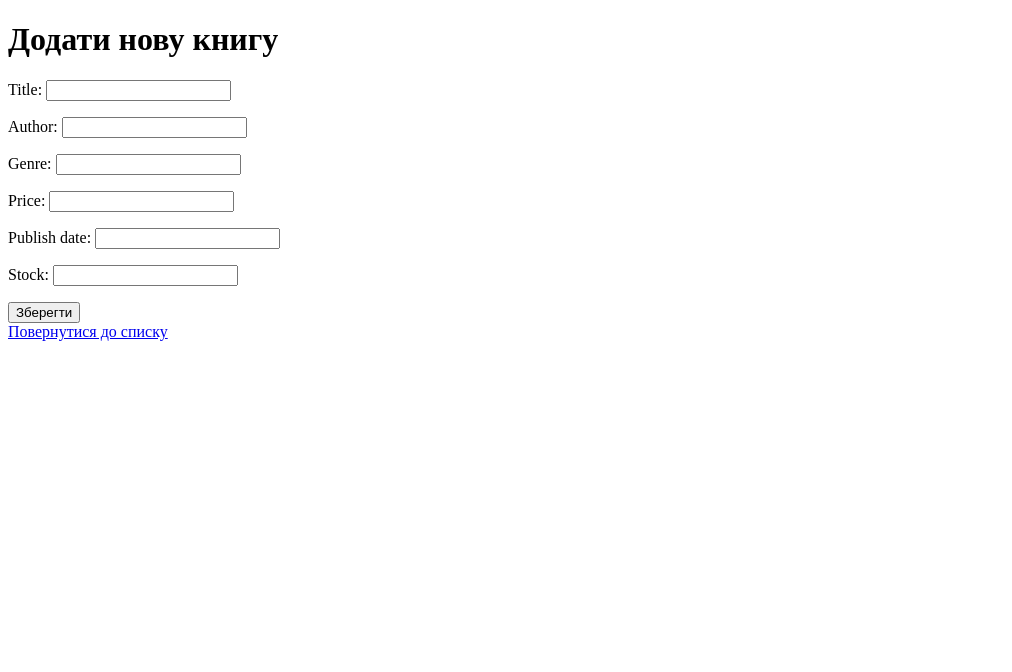
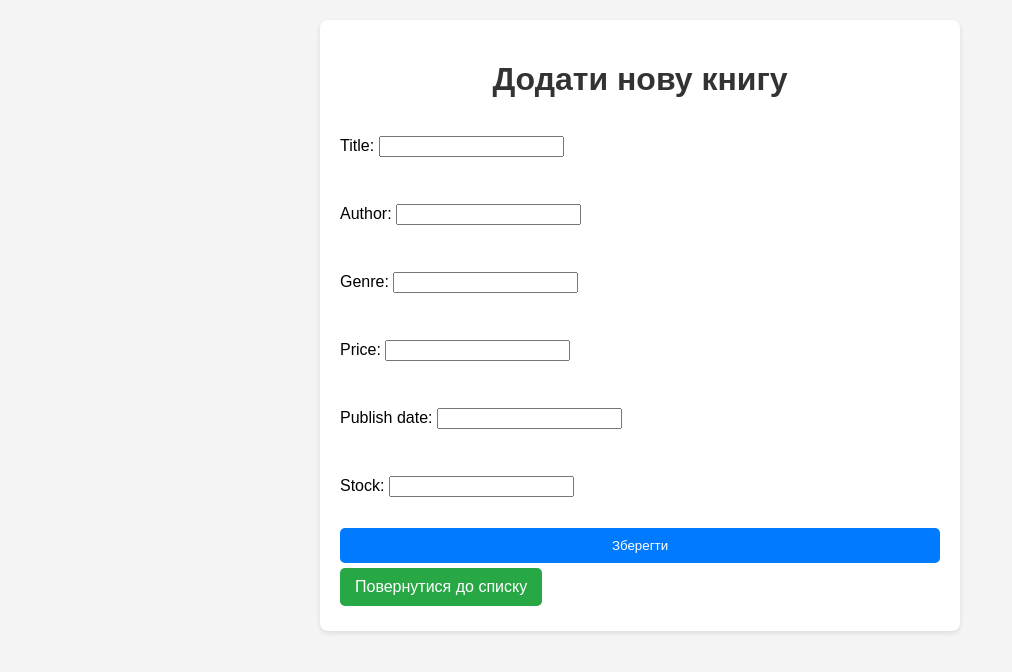
Before and after one commit to lisakaminska/Brewed_tales, a Django app: page /cafe_book_space/books/add/ in a window 1280 px wide. Shown: the top 672 px of the page, without its empty margins (0-1012 px from the left). Run offline with Django 5.2, Linux system fonts and the light colour scheme.

Commit message:
making html pretty p.2

```diff
--- a/brewed_tales/cafe_book_space/templates/cafe_book_space/book_form.html
+++ b/brewed_tales/cafe_book_space/templates/cafe_book_space/book_form.html
@@ -2,9 +2,60 @@
 <html lang="uk">
 <head>
     <meta charset="UTF-8">
+    <meta name="viewport" content="width=device-width, initial-scale=1.0">
     <title>{% if book.id %}Редагувати книгу{% else %}Додати книгу{% endif %}</title>
+    <style>
+        body {
+            font-family: Arial, sans-serif;
+            background-color: #f4f4f4;
+            margin: 0;
+            padding: 20px;
+        }
+        h1 {
+            text-align: center;
+            color: #333;
+        }
+        .container {
+            max-width: 600px;
+            margin: auto;
+            background: #fff;
+            padding: 20px;
+            border-radius: 8px;
+            box-shadow: 0 2px 5px rgba(0, 0, 0, 0.1);
+        }
+        form {
+            display: flex;
+            flex-direction: column;
+            gap: 15px;
+        }
+        button {
+            padding: 10px 15px;
+            background-color: #007bff; /* Синій колір для кнопки зберегти */
+            color: white;
+            border: none;
+            border-radius: 5px;
+            cursor: pointer;
+        }
+        button:hover {
+            background-color: #0056b3; /* Темніший синій при наведенні */
+        }
+        a {
+            display: inline-block;
+            margin: 5px 0;
+            padding: 10px 15px;
+            text-decoration: none;
+            color: #fff;
+            background-color: #28a745; /* Зелений для кнопки повернення */
+            border-radius: 5px;
+            text-align: center;
+        }
+        a:hover {
+            background-color: #218838; /* Темніший зелений при наведенні */
+        }
+    </style>
 </head>
 <body>
+    <div class="container">
         <h1>{% if book.id %}Редагувати книгу{% else %}Додати нову книгу{% endif %}</h1>
         <form method="post">
             {% csrf_token %}
@@ -12,5 +63,6 @@
             <button type="submit">Зберегти</button>
         </form>
         <a href="{% url 'cafe_book_space:book_list' %}">Повернутися до списку</a>
+    </div>
 </body>
 </html>
--- a/brewed_tales/cafe_book_space/templates/cafe_book_space/book_list.html
+++ b/brewed_tales/cafe_book_space/templates/cafe_book_space/book_list.html
@@ -47,7 +47,7 @@
         }
         a {
             text-decoration: none;
-            color: #007bff; /* Синій колір для інших посилань */
+            color: #8B4513; /* Синій колір для інших посилань */
         }
         a:hover {
             text-decoration: underline;
```
Also changed, not shown: brewed_tales/cafe_book_space/templates/cafe_book_space/book_confirm_delete.html (+48 -1 lines), brewed_tales/cafe_book_space/templates/cafe_book_space/book_detail.html (+62 -3 lines). Lines whose indentation alone changed are shown as unchanged.
